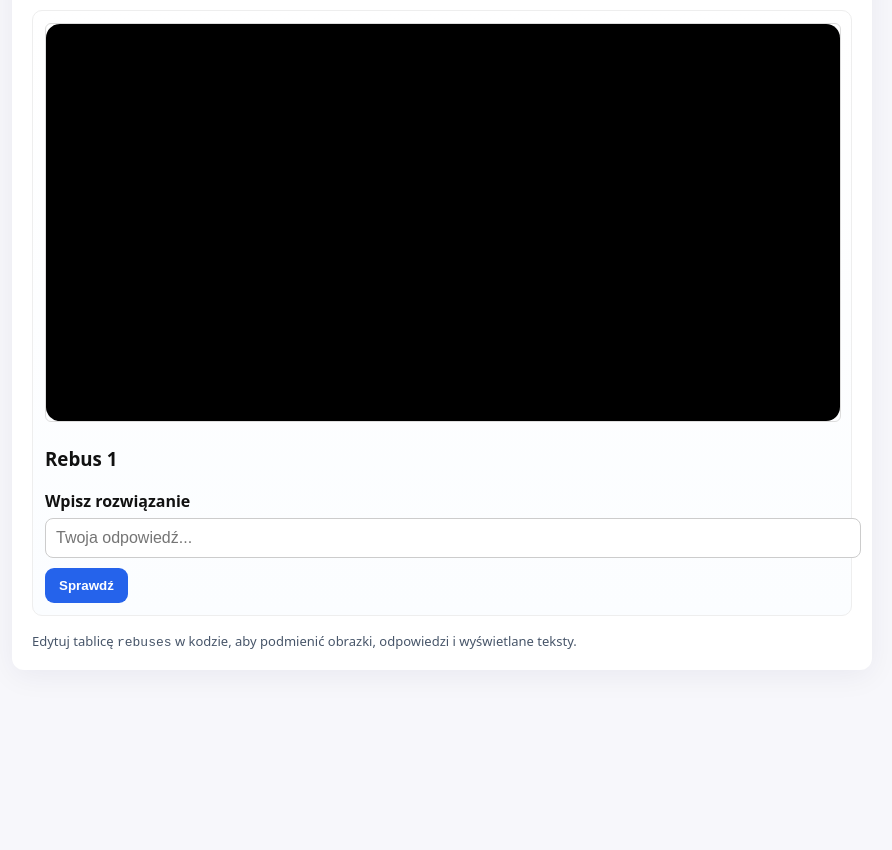
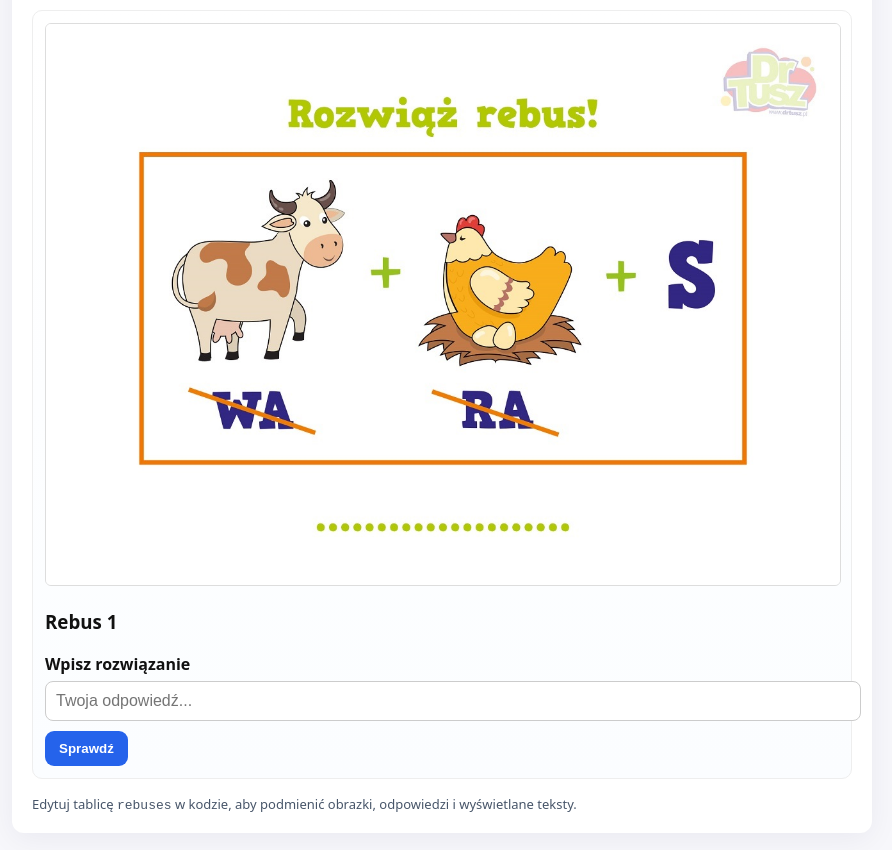
Before and after one commit to jjtok97-alt/rebusy, a plain HTML site: page index.html in a window 1280 px wide. Shown: the part 74-924 px from the top of the page, without its empty margins (198-1090 px from the left). Before the commit the page ends 800 px from the top, so only its background shows below. Drawn offline with Linux system fonts and the light colour scheme.

Commit message:
Update index.html

```diff
--- a/index.html
+++ b/index.html
@@ -38,12 +38,12 @@
     // ------------------------------
 
     const rebuses = [
-      {id: 'r1', title: 'Rebus 1', image: '', answer: 'PRZYKŁAD', message: 'To jest Twój tekst wyświetlony po rozwiązaniu rebusu 1.'},
-      {id: 'r2', title: 'Rebus 2', image: '', answer: 'DRUGI', message: 'Tekst dla rebusu 2.'},
-      {id: 'r3', title: 'Rebus 3', image: '', answer: 'TRZECI', message: 'Tekst dla rebusu 3.'},
-      {id: 'r4', title: 'Rebus 4', image: '', answer: 'CZWARTY', message: 'Tekst dla rebusu 4.'},
-      {id: 'r5', title: 'Rebus 5', image: '', answer: 'PIATY', message: 'Tekst dla rebusu 5.'},
-      {id: 'r6', title: 'Rebus 6', image: '', answer: 'SZOSTY', message: 'Tekst dla rebusu 6.'}
+      {id: 'r1', title: 'Rebus 1', image: 'rebus1.png', answer: 'PRZYKŁAD', message: 'To jest Twój tekst wyświetlony po rozwiązaniu rebusu 1.'},
+      {id: 'r2', title: 'Rebus 2', image: 'rebus2.png', answer: 'DRUGI', message: 'Tekst dla rebusu 2.'},
+      {id: 'r3', title: 'Rebus 3', image: 'rebus3.png', answer: 'TRZECI', message: 'Tekst dla rebusu 3.'},
+      {id: 'r4', title: 'Rebus 4', image: 'rebus4.png', answer: 'CZWARTY', message: 'Tekst dla rebusu 4.'},
+      {id: 'r5', title: 'Rebus 5', image: 'rebus5.png', answer: 'PIATY', message: 'Tekst dla rebusu 5.'},
+      {id: 'r6', title: 'Rebus 6', image: 'rebus6.png', answer: 'SZOSTY', message: 'Tekst dla rebusu 6.'}
     ];
 
     // Funkcja do tworzenia placeholdera SVG
```
